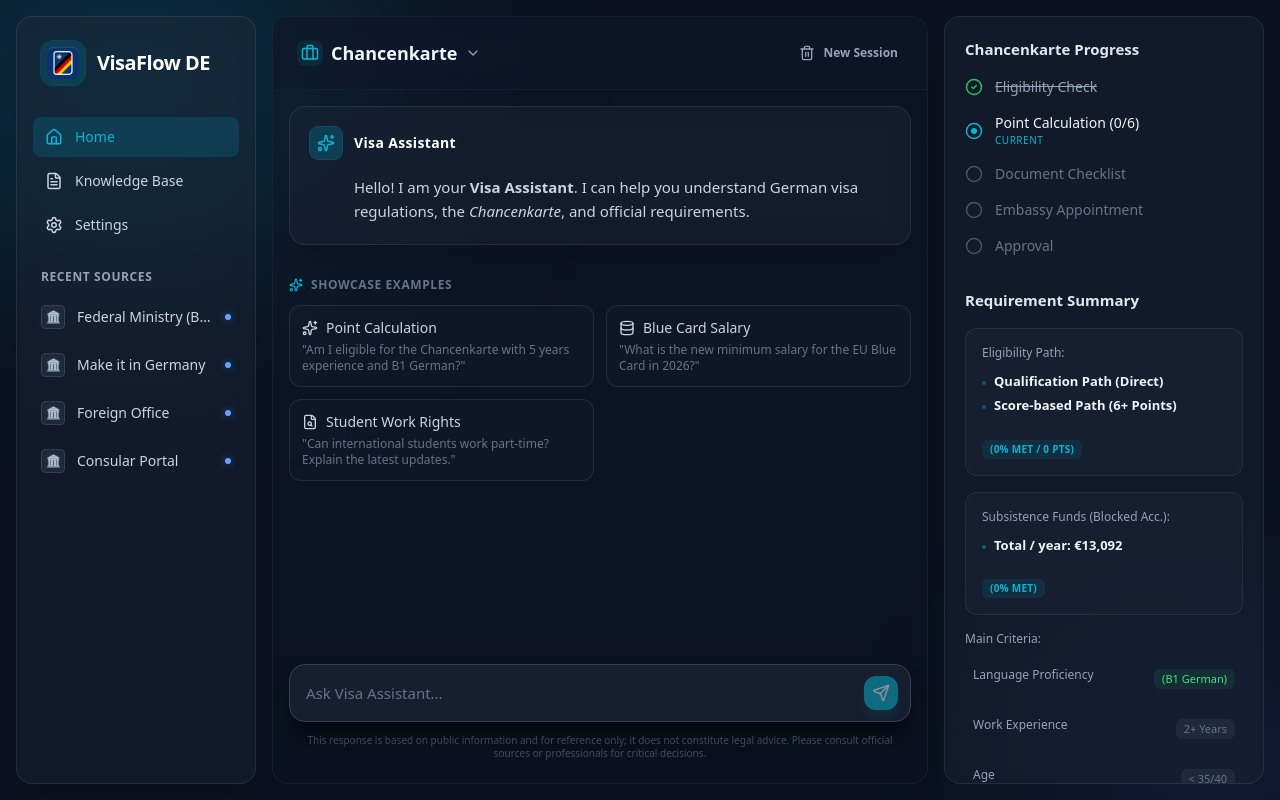
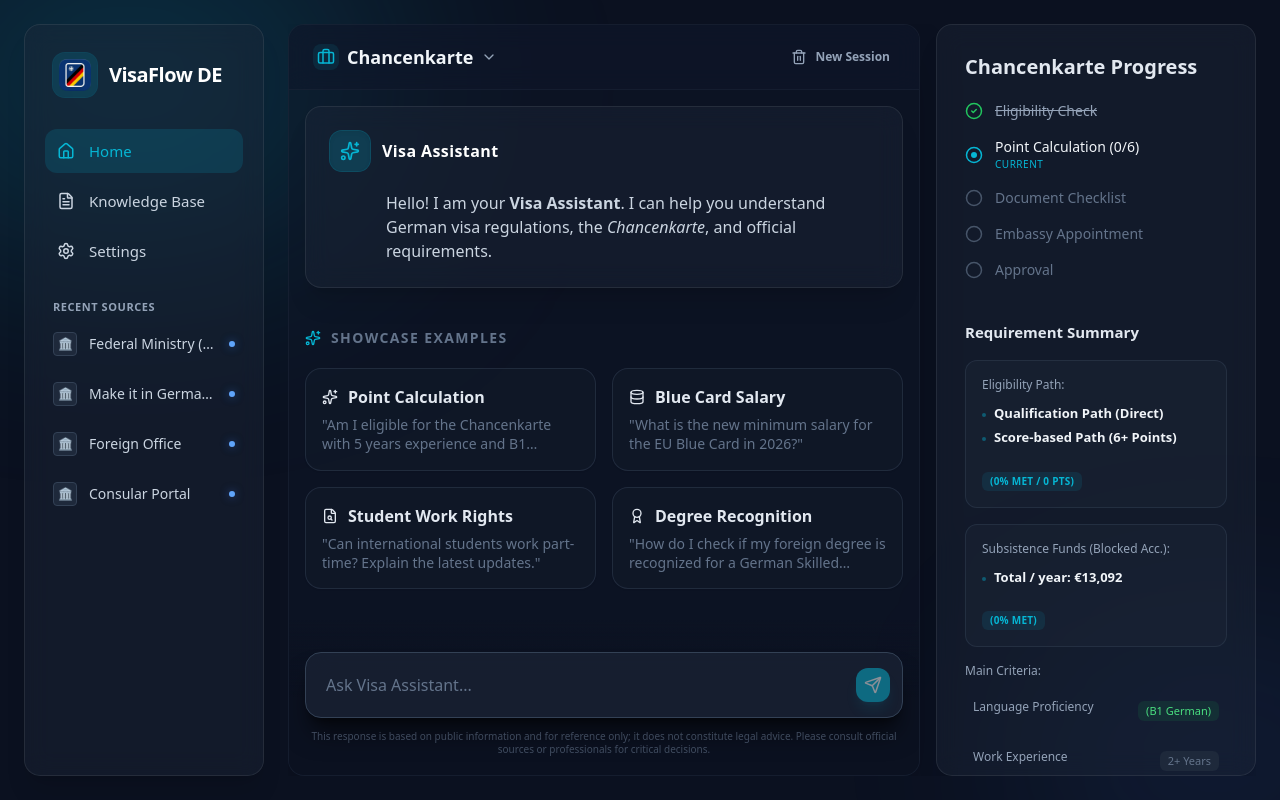
Before and after one commit to ToooAir/german-visa-rag, a React (Vite) app in the folder frontend/: page / in a window 1280 px wide. Built offline with nearby package versions, Linux system fonts and the light colour scheme.

Commit message:
style: Refine UI layout, spacing, and typography across various components and enhance PWA meta tag support.

```diff
--- a/frontend/index.html
+++ b/frontend/index.html
@@ -3,7 +3,10 @@
   <head>
     <meta charset="UTF-8" />
     <link rel="icon" type="image/png" href="/logo.png" />
-    <meta name="viewport" content="width=device-width, initial-scale=1.0" />
+    <meta name="viewport" content="width=device-width, initial-scale=1.0, viewport-fit=cover" />
+    <meta name="apple-mobile-web-app-capable" content="yes" />
+    <meta name="apple-mobile-web-app-status-bar-style" content="black-translucent" />
+    <meta name="theme-color" content="#f8fafc" />
     <title>VisaFlow DE - German Visa Assistant</title>
   </head>
   <body>
--- a/frontend/src/components/ChatArea.tsx
+++ b/frontend/src/components/ChatArea.tsx
@@ -55,7 +55,7 @@ export function ChatArea({ className = '' }: { className?: string }) {
   return (
     <div className={`flex flex-col h-full bg-white/40 dark:bg-slate-900/40 rounded-2xl relative border border-slate-200/50 dark:border-slate-800/50 shadow-2xl overflow-hidden ${className}`}>
       {/* Header */}
-      <div className="flex items-center justify-between p-4 border-b border-slate-200/50 dark:border-slate-800/50 bg-white/50 dark:bg-slate-900/50 backdrop-blur-md z-20">
+      <div className="flex items-center justify-between px-4 py-3 border-b border-slate-200/50 dark:border-slate-800/50 bg-white/50 dark:bg-slate-900/50 backdrop-blur-md z-20">
         <div className="flex items-center gap-3 relative">
           <div className="flex flex-col">
             <button
@@ -101,11 +101,10 @@ export function ChatArea({ className = '' }: { className?: string }) {
                             setActiveVisaCategory(id);
                             setIsSelectorOpen(false);
                           }}
-                          className={`flex items-center gap-3 px-3 py-2.5 rounded-xl transition-all duration-200 ${
-                            isActive
-                              ? 'bg-accent/10 text-accent font-bold'
-                              : 'text-slate-600 dark:text-slate-400 hover:bg-slate-100 dark:hover:bg-slate-800 hover:text-slate-900 dark:hover:text-slate-200'
-                          }`}
+                          className={`flex items-center gap-3 px-3 py-2.5 rounded-xl transition-all duration-200 ${isActive
+                            ? 'bg-accent/10 text-accent font-bold'
+                            : 'text-slate-600 dark:text-slate-400 hover:bg-slate-100 dark:hover:bg-slate-800 hover:text-slate-900 dark:hover:text-slate-200'
+                            }`}
                         >
                           <div className={`p-1.5 rounded-lg ${isActive ? 'bg-accent/20' : 'bg-slate-100 dark:bg-slate-800 text-slate-400'}`}>
                             <Icon size={16} />
@@ -191,22 +190,26 @@ export function ChatArea({ className = '' }: { className?: string }) {
       {/* Message List */}
       <div
         ref={scrollContainerRef}
-        className="flex-1 overflow-y-auto p-3 sm:p-4 flex flex-col gap-5 lg:gap-6 pb-28 lg:pb-24"
+        className="flex-1 overflow-y-auto p-3 sm:p-4 pt-4 flex flex-col gap-5 lg:gap-6"
       >
         <AnimatePresence initial={false}>
           {messages.map((msg) => (
             <ChatMessage key={msg.id} message={msg} />
           ))}
         </AnimatePresence>
+
         {messages.length === 1 && !isLoading && (
           <motion.div initial={{ opacity: 0, y: 10 }} animate={{ opacity: 1, y: 0 }} transition={{ delay: 0.2 }}>
             <QuickStarters onSelect={sendMessage} />
           </motion.div>
         )}
+
+        {/* Physical Spacer for perfect visual symmetry (16-18px gap stability) */}
+        <div className="h-32 shrink-0 pointer-events-none" aria-hidden="true" />
       </div>
 
       {/* Input Area */}
-      <div className="absolute bottom-0 w-full bg-gradient-to-t from-background via-background to-transparent pb-4 lg:pb-6 pt-10 lg:pt-12 z-20">
+      <div className="absolute bottom-0 w-full bg-gradient-to-t from-background via-background to-transparent pb-3.5 lg:pb-5 pt-6 lg:pt-8 z-20">
         <div className="relative glass-panel bg-white/60 dark:bg-slate-800/60 backdrop-blur-xl border border-slate-200 dark:border-slate-700 mx-3 sm:mx-4 flex items-center shadow-2xl shadow-black/5 dark:shadow-black/50 overflow-hidden">
           <textarea
             value={input}
@@ -218,9 +221,9 @@ export function ChatArea({ className = '' }: { className?: string }) {
               }
             }}
             placeholder={t.askPlaceholder}
-            className="w-full bg-transparent text-slate-800 dark:text-slate-200 placeholder-slate-400 dark:placeholder-slate-500 py-4 pl-4 pr-14 outline-none text-base lg:text-[15px] resize-none overflow-hidden"
+            className="w-full bg-transparent text-slate-800 dark:text-slate-200 placeholder-slate-400 dark:placeholder-slate-500 py-5 pl-5 pr-14 outline-none text-base lg:text-base resize-none overflow-hidden"
             rows={1}
-            style={{ minHeight: '56px' }}
+            style={{ minHeight: '64px' }}
           />
           <div className="absolute right-3 flex items-center gap-1">
             <button
@@ -267,7 +270,7 @@ function ChatMessage({ message }: { message: Message }) {
             <MoreVertical size={14} className="cursor-pointer hover:text-slate-600 dark:hover:text-slate-300" />
           </div>
         </div>
-        <div className="text-slate-700 dark:text-slate-300 text-base lg:text-[15px] leading-relaxed whitespace-pre-wrap">
+        <div className="text-slate-700 dark:text-slate-300 text-base lg:text-base leading-relaxed whitespace-pre-wrap">
           {message.content}
         </div>
       </motion.div>
@@ -278,18 +281,18 @@ function ChatMessage({ message }: { message: Message }) {
     <motion.div
       initial={{ opacity: 0, x: -20 }}
       animate={{ opacity: 1, x: 0 }}
-      className="glass-panel p-5 flex flex-col gap-3 w-full bg-white dark:bg-panel border-l-2 border-l-accent shadow-lg relative"
+      className="glass-panel p-6 flex flex-col gap-4 w-full bg-white dark:bg-panel border-l-4 border-l-accent shadow-lg relative"
     >
       <div className="flex items-center justify-between mb-1">
         <div className="flex items-center gap-3">
-          <div className="w-8 h-8 rounded-lg bg-accent/20 flex items-center justify-center text-accent ring-1 ring-accent/30">
-            <Sparkles size={18} />
+          <div className="w-10 h-10 rounded-xl bg-accent/20 flex items-center justify-center text-accent ring-1 ring-accent/30 shadow-inner">
+            <Sparkles size={20} />
           </div>
-          <span className="font-semibold text-slate-900 dark:text-white text-sm tracking-wide">{(t.personaName as string) || 'Visa Assistant'}</span>
+          <span className="font-bold text-slate-900 dark:text-white text-base tracking-wide">{(t.personaName as string) || 'Visa Assistant'}</span>
         </div>
       </div>
 
-      <div className="text-slate-700 dark:text-slate-300 text-base lg:text-[15px] leading-relaxed ml-0 lg:ml-11 flex flex-col gap-4">
+      <div className="text-slate-700 dark:text-slate-300 text-base lg:text-base leading-relaxed ml-0 lg:ml-14 flex flex-col gap-5">
         {/* RAG Traceability Loader */}
         {(isLoading || message.searchQueries) && !message.content && (
           <TraceLoader currentStatus={message.status} searchQueries={message.searchQueries} />
@@ -407,26 +410,27 @@ function QuickStarters({ onSelect }: { onSelect: (q: string) => void }) {
   const starters = [
     { title: t.showcase.pointCalc.title, query: t.showcase.pointCalc.query, icon: <Sparkles size={16} /> },
     { title: t.showcase.blueCardSalary.title, query: t.showcase.blueCardSalary.query, icon: <Database size={16} /> },
-    { title: t.showcase.studentWork.title, query: t.showcase.studentWork.query, icon: <FileSearch size={16} /> }
+    { title: t.showcase.studentWork.title, query: t.showcase.studentWork.query, icon: <FileSearch size={16} /> },
+    { title: t.showcase.skilledWorker.title, query: t.showcase.skilledWorker.query, icon: <Award size={16} /> }
   ];
 
   return (
-    <div className="ml-0 mt-2">
-      <div className="text-xs font-semibold text-slate-500 uppercase tracking-wider mb-3 flex items-center gap-2 lg:ml-0">
-        <Sparkles size={14} className="text-accent" />
+    <div className="ml-0 mt-4">
+      <div className="text-sm font-bold text-slate-500 uppercase tracking-widest mb-5 flex items-center gap-2.5 lg:ml-0">
+        <Sparkles size={16} className="text-accent" />
         {(t.showcaseExamples as string)}
       </div>
-      <div className="grid grid-cols-1 md:grid-cols-2 gap-3">
+      <div className="grid grid-cols-1 md:grid-cols-2 gap-4">
         {starters.map((s, i) => (
           <button
             key={i}
             onClick={() => onSelect(s.query)}
-            className="text-left p-3 rounded-xl border border-slate-200/80 dark:border-slate-700/50 bg-slate-50/50 dark:bg-slate-800/20 hover:bg-slate-100 dark:hover:bg-slate-800/60 transition-colors group"
+            className="text-left p-4 rounded-2xl border border-slate-200/80 dark:border-slate-700/50 bg-slate-50/50 dark:bg-slate-800/20 hover:bg-slate-100 dark:hover:bg-slate-800/60 transition-all hover:border-accent/30 group shadow-sm hover:shadow-md"
           >
-            <div className="flex items-center gap-2 text-slate-700 dark:text-slate-300 font-medium mb-1 group-hover:text-accent transition-colors">
-              {s.icon} <span className="text-sm">{s.title}</span>
+            <div className="flex items-center gap-2.5 text-slate-800 dark:text-slate-200 font-bold mb-1.5 group-hover:text-accent transition-colors">
+              {s.icon} <span className="text-base">{s.title}</span>
             </div>
-            <div className="text-xs text-slate-500 line-clamp-2">"{s.query}"</div>
+            <div className="text-sm text-slate-500 line-clamp-2 leading-snug">"{s.query}"</div>
           </button>
         ))}
       </div>
--- a/frontend/src/components/DashboardLayout.tsx
+++ b/frontend/src/components/DashboardLayout.tsx
@@ -32,7 +32,7 @@ export function DashboardLayout() {
       />
 
       {/* Main Layout Grid */}
-      <div className="flex w-full h-full p-0 md:p-4 gap-0 md:gap-4 z-10 pt-16 lg:pt-4">
+      <div className="flex w-full h-full p-0 md:p-6 gap-0 md:gap-6 z-10 pt-16 lg:pt-6">
 
         {/* Desktop Sidebar (Persistent) */}
         <Sidebar className="hidden lg:flex lg:w-[18%] lg:min-w-[240px]" />
--- a/frontend/src/components/InsightsPanel.tsx
+++ b/frontend/src/components/InsightsPanel.tsx
@@ -304,11 +304,11 @@ export function InsightsPanel({ className = '' }: { className?: string }) {
   });
 
   return (
-    <div className={`glass-panel flex flex-col gap-6 h-full overflow-y-auto p-4 sm:p-5 custom-scrollbar ${className}`}>
+    <div className={`glass-panel flex flex-col gap-8 h-full overflow-y-auto p-6 lg:p-7 custom-scrollbar ${className}`}>
       {/* Progress Checklist */}
       <div className="relative">
-        <div className="flex items-center justify-between mb-3 lg:mb-4">
-          <h3 className="text-base lg:text-[15px] font-semibold text-slate-800 dark:text-slate-200">
+        <div className="flex items-center justify-between mb-5">
+          <h3 className="text-lg lg:text-xl font-bold text-slate-800 dark:text-slate-200">
             {titlePrefix} {t.progress}
           </h3>
         </div>
--- a/frontend/src/components/Sidebar.tsx
+++ b/frontend/src/components/Sidebar.tsx
@@ -9,7 +9,7 @@ export function Sidebar({ className = '', onItemClick }: { className?: string, o
   return (
     <div className={`glass-panel flex flex-col h-full overflow-hidden ${className}`}>
       {/* Brand & Fixed Nav Section */}
-      <div className="p-4 pb-2 shrink-0">
+      <div className="p-5 pb-2 shrink-0">
         <div className="flex items-center gap-3 px-2 mb-8 mt-2">
           <div className="p-1.5 bg-accent/15 rounded-xl ring-1 ring-accent/20">
             <img src="/logo.png" className="w-8 h-8 object-contain" alt="" />
@@ -18,7 +18,7 @@ export function Sidebar({ className = '', onItemClick }: { className?: string, o
         </div>
 
         {/* Main Nav */}
-        <nav className="flex flex-col gap-1 mb-4">
+        <nav className="flex flex-col gap-1.5 mb-5">
           <NavItem icon={<Home size={18} />} label={t.home} to="/" end onClick={onItemClick} />
           <NavItem icon={<FileText size={18} />} label={t.library} to="/documents" onClick={onItemClick} />
           <NavItem icon={<Settings size={18} />} label={t.settings} to="/settings" onClick={onItemClick} />
@@ -26,10 +26,10 @@ export function Sidebar({ className = '', onItemClick }: { className?: string, o
       </div>
 
       {/* Scrollable Sources Section */}
-      <div className="flex-1 overflow-y-auto custom-scrollbar p-4 pt-0">
+      <div className="flex-1 overflow-y-auto custom-scrollbar p-5 pt-0">
         <div className="mb-8">
-          <h2 className="text-sm lg:text-xs font-semibold text-slate-500 dark:text-slate-400 uppercase tracking-wider px-2 mb-3">{t.recentSources}</h2>
-          <div className="flex flex-col gap-2">
+          <h2 className="text-sm lg:text-[11px] font-semibold text-slate-500 dark:text-slate-400 uppercase tracking-wider px-2 mb-3 leading-none">{t.recentSources}</h2>
+          <div className="flex flex-col gap-2.5">
             {/* Pinned Official Sources */}
             {useChatStore.getState().pinnedSources.map((s, i) => (
               <SourceItem key={`pinned-${i}`} title={s.title} url={s.url} official />
@@ -64,7 +64,7 @@ function NavItem({ icon, label, to, end = false, onClick }: { icon: React.ReactN
       to={to}
       end={end}
       onClick={onClick}
-      className={({ isActive }) => `flex items-center gap-3 px-3 py-2.5 rounded-lg text-base lg:text-sm font-medium transition-colors ${
+      className={({ isActive }) => `flex items-center gap-3.5 px-3 py-2.5 rounded-xl text-base lg:text-[15px] font-medium transition-colors ${
         isActive ? 'bg-accent/15 text-accent' : 'text-slate-600 dark:text-slate-300 hover:bg-slate-200/50 dark:hover:bg-slate-800/50 hover:text-slate-900 dark:hover:text-white'
       }`}
     >
--- a/frontend/src/translations.ts
+++ b/frontend/src/translations.ts
@@ -74,7 +74,8 @@ export const translations = {
     showcase: {
       pointCalc: { title: 'Point Calculation', query: 'Am I eligible for the Chancenkarte with 5 years experience and B1 German?' },
       blueCardSalary: { title: 'Blue Card Salary', query: 'What is the new minimum salary for the EU Blue Card in 2026?' },
-      studentWork: { title: 'Student Work Rights', query: 'Can international students work part-time? Explain the latest updates.' }
+      studentWork: { title: 'Student Work Rights', query: 'Can international students work part-time? Explain the latest updates.' },
+      skilledWorker: { title: 'Degree Recognition', query: 'How do I check if my foreign degree is recognized for a German Skilled Worker visa?' }
     },
 
     // Requirements
@@ -263,7 +264,8 @@ export const translations = {
     showcase: {
       pointCalc: { title: 'Punkteberechnung', query: 'Bin ich mit 5 Jahren Erfahrung und B1 Deutsch für die Chancenkarte berechtigt?' },
       blueCardSalary: { title: 'Gehalt Blaue Karte', query: 'Was ist das neue Mindestgehalt für die Blaue Karte EU im Jahr 2026?' },
-      studentWork: { title: 'Arbeitsrechte für Studenten', query: 'Können internationale Studierende Teilzeit arbeiten? Erklären Sie die neuesten Updates.' }
+      studentWork: { title: 'Arbeitsrechte für Studenten', query: 'Können internationale Studierende Teilzeit arbeiten? Erklären Sie die neuesten Updates.' },
+      skilledWorker: { title: 'Anerkennung Abschluss', query: 'Wie prüfe ich, ob mein ausländischer Abschluss für ein Fachkräfte-Visum anerkannt ist?' }
     },
 
     // Requirements
@@ -452,7 +454,8 @@ export const translations = {
     showcase: {
       pointCalc: { title: '積分計算', query: '我有 5 年經驗且德語 B1，符合申請機會卡的資格嗎？' },
       blueCardSalary: { title: '藍卡薪資門檻', query: '2026 年歐盟藍卡的新最低薪資要求是多少？' },
-      studentWork: { title: '學生工作權利', query: '外籍學生可以兼職工作嗎？請解釋最新的規定。' }
+      studentWork: { title: '學生工作權利', query: '外籍學生可以兼職工作嗎？請解釋最新的規定。' },
+      skilledWorker: { title: '學歷認可查詢', query: '我該如何確認我的外國學位是否符合德國專業人才簽證的認可要求？' }
     },
 
     // Requirements
```
Also changed, not shown: frontend/src/App.tsx (+12 -0 lines).
